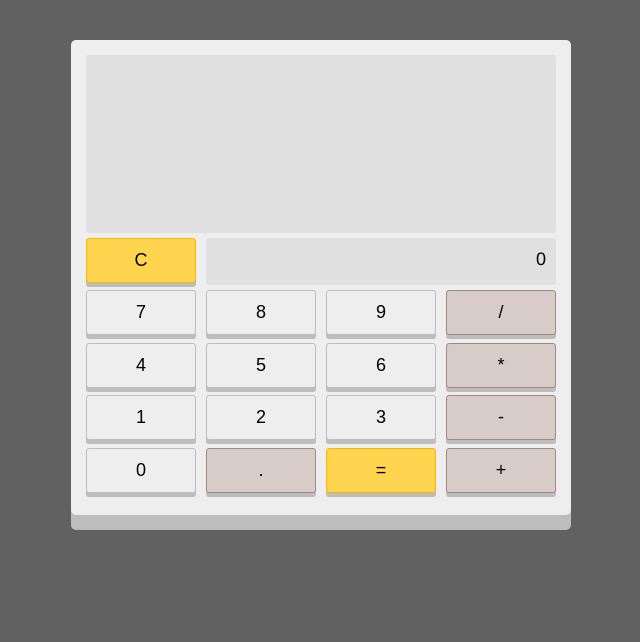
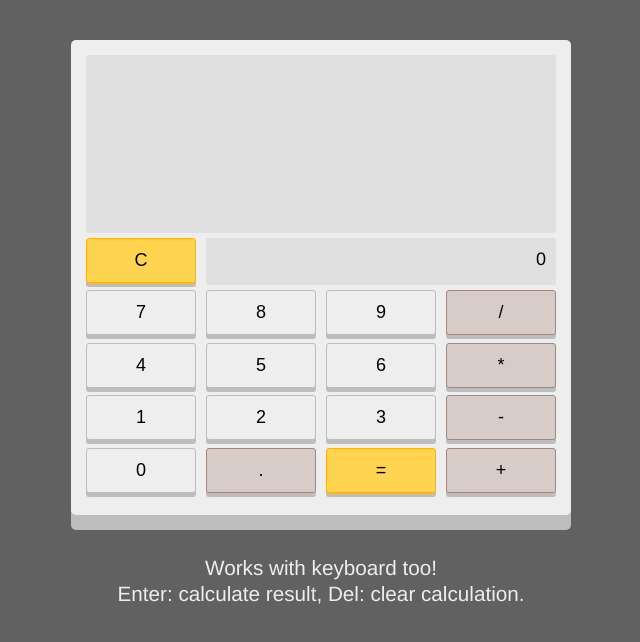
Before and after one commit to martonMeszaros/javascriptCalculator-martonMeszaros, a plain HTML site: page index.html in a window 1280 px wide. Shown: the whole page, without its empty margins (319-959 px from the left). Drawn offline with Linux system fonts and the light colour scheme.

Commit message:
Added additional text about keyboard input

```diff
--- a/index.html
+++ b/index.html
@@ -29,6 +29,10 @@
     <button class="button orange" data-input="=">=</button>
     <button class="button orange" data-input="clear">C</button>
   </div>
+  <aside>
+    Works with keyboard too!<br>
+    Enter: calculate result, Del: clear calculation.
+  </aside>
   <script src="script.js"></script>
 </body>
 </html>
--- a/style.sass
+++ b/style.sass
@@ -28,7 +28,8 @@ $calculator-shadow: 0 15px $grey400
 $button-shadow: 0 4px $grey400
 $pressed-button-shadow: 0 2px $grey400
 
-section
+section,
+aside
   display: block
 
 *
@@ -122,6 +123,11 @@ body
     background: $brown500
     border-color: $brown700
 
+aside
+  color: $grey200
+  font-size: 1.15em
+  text-align: center
+
 // Element ordering
 #previous-outputs
   order: 1
```
Also changed, not shown: style.css.
